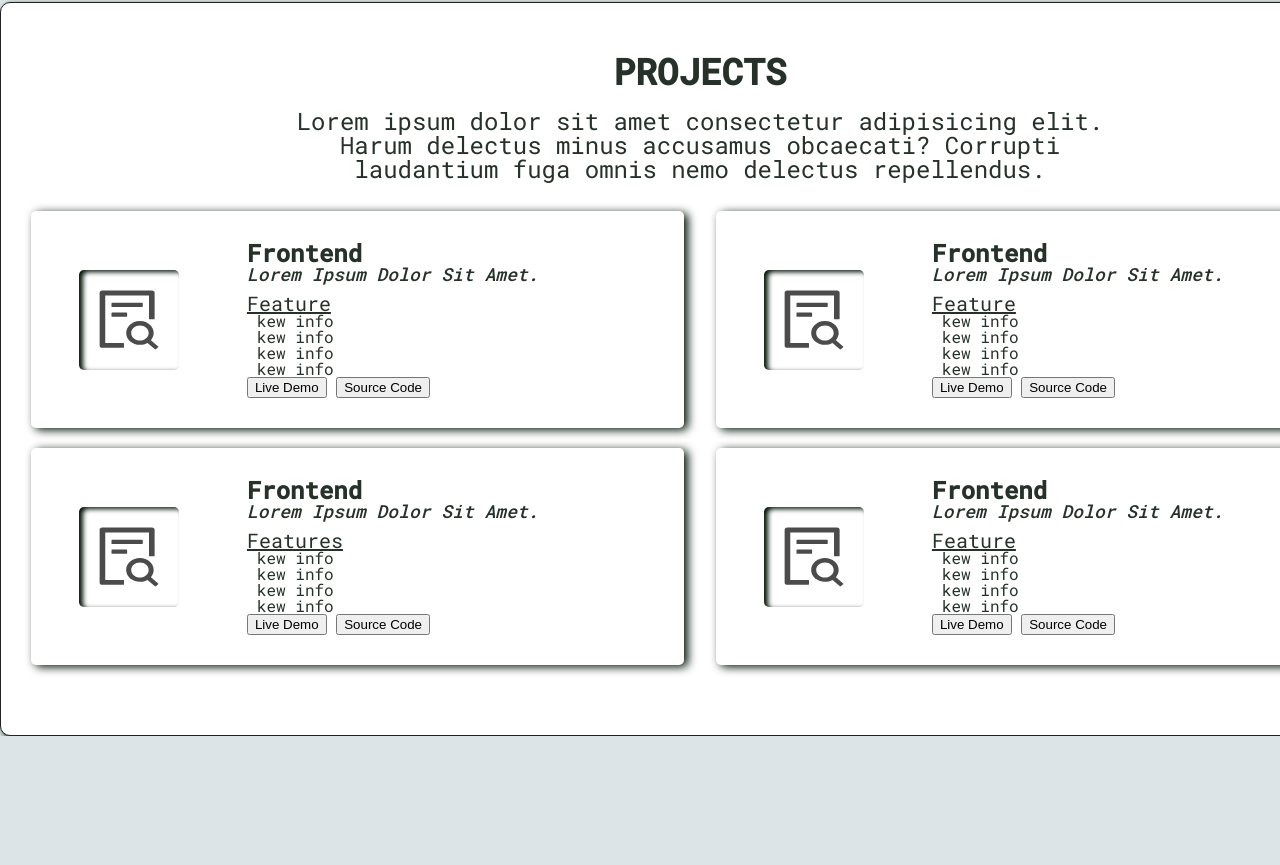
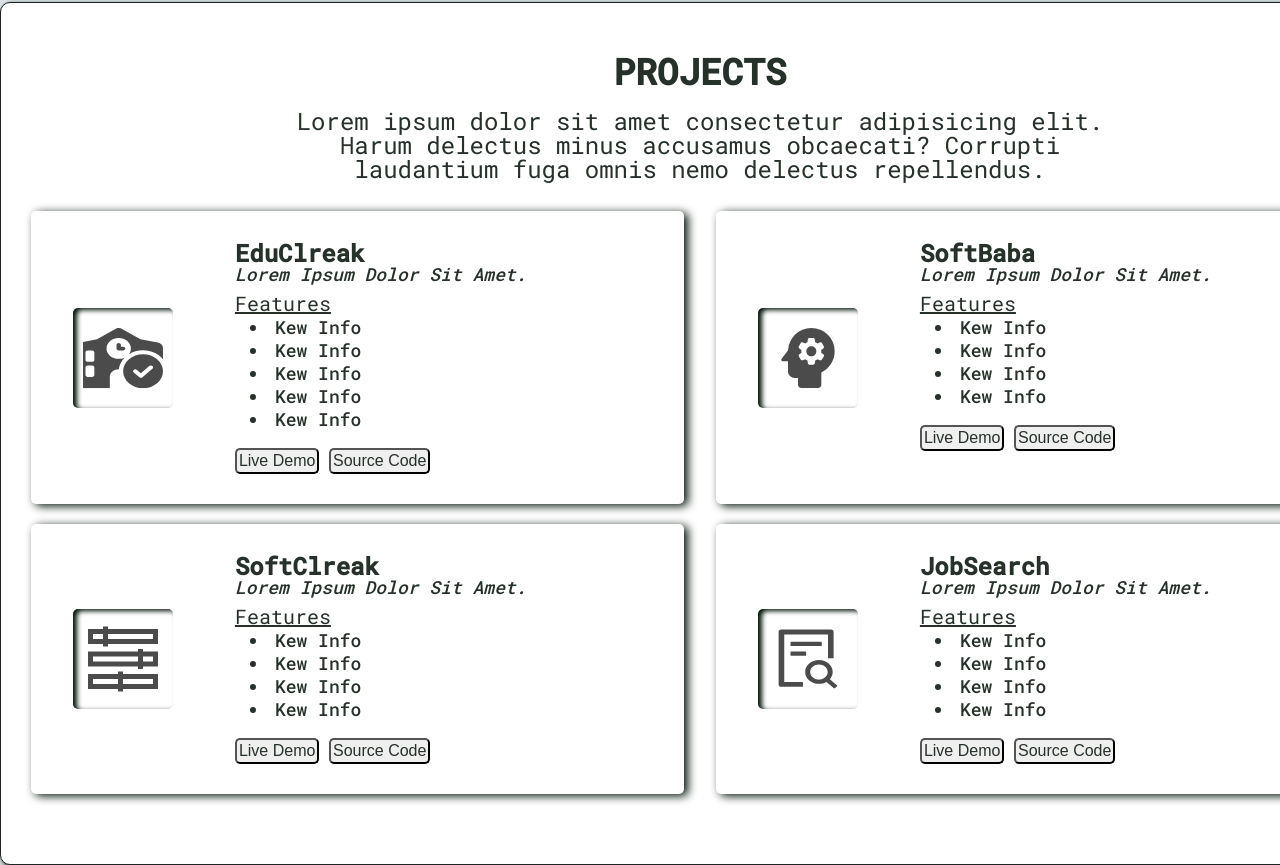
Before and after one commit to rusulazomsumon/ras-portfolio, a plain HTML site: page index.html in a window 1280 px wide. Shown: the part 1454-2319 px from the top of the page. Before the commit the page ends 2190 px from the top, so only its background shows below. Drawn offline with nearby package versions, Linux system fonts and the light colour scheme.

Commit message:
done till services

```diff
--- a/index.html
+++ b/index.html
@@ -192,13 +192,36 @@
                         <div class="projects-item">
                             <div class="projects-item-icon-area">
                                 <div class="projects-icon-holder">
-                                    <img src="./media/icons/jobSeach.svg" alt="fontend icon">
+                                    <img src="./media/icons/educlreak.svg" alt="educlreak icon">
                                 </div>
                             </div>
                             <div class="projects-item-detail">
-                                <h1>Frontend</h1>
+                                <h1>EduClreak</h1>
                                 <p>Lorem ipsum dolor sit amet.</p>
-                                <h3>Feature</h3>
+                                <h3>Features</h3>
+                                <ul>
+                                    <li>kew info</li>
+                                    <li>kew info</li>
+                                    <li>kew info</li>
+                                    <li>kew info</li>
+                                    <li>kew info</li>
+                                </ul>
+                                <div class="btn-container">
+                                    <button>Live Demo</button>
+                                    <button>Source Code</button>
+                                </div>
+                            </div>
+                        </div>
+                        <div class="projects-item">
+                            <div class="projects-item-icon-area">
+                                <div class="projects-icon-holder">
+                                    <img src="./media/icons/softbaba.svg" alt="softbaba icon">
+                                </div>
+                            </div>
+                            <div class="projects-item-detail">
+                                <h1>SoftBaba</h1>
+                                <p>Lorem ipsum dolor sit amet.</p>
+                                <h3>Features</h3>
                                 <ul>
                                     <li>kew info</li>
                                     <li>kew info</li>
@@ -214,33 +237,11 @@
                         <div class="projects-item">
                             <div class="projects-item-icon-area">
                                 <div class="projects-icon-holder">
-                                    <img src="./media/icons/jobSeach.svg" alt="fontend icon">
+                                    <img src="./media/icons/softclreak.svg" alt="fontend icon">
                                 </div>
                             </div>
                             <div class="projects-item-detail">
-                                <h1>Frontend</h1>
-                                <p>Lorem ipsum dolor sit amet.</p>
-                                <h3>Feature</h3>
-                                <ul>
-                                    <li>kew info</li>
-                                    <li>kew info</li>
-                                    <li>kew info</li>
-                                    <li>kew info</li>
-                                </ul>
-                                <div class="btn-container">
-                                    <button>Live Demo</button>
-                                    <button>Source Code</button>
-                                </div>
-                            </div>
-                        </div>
-                        <div class="projects-item">
-                            <div class="projects-item-icon-area">
-                                <div class="projects-icon-holder">
-                                    <img src="./media/icons/jobSeach.svg" alt="fontend icon">
-                                </div>
-                            </div>
-                            <div class="projects-item-detail">
-                                <h1>Frontend</h1>
+                                <h1>SoftClreak</h1>
                                 <p>Lorem ipsum dolor sit amet.</p>
                                 <h3>Features</h3>
                                 <ul>
@@ -262,9 +263,9 @@
                                 </div>
                             </div>
                             <div class="projects-item-detail">
-                                <h1>Frontend</h1>
+                                <h1>JobSearch</h1>
                                 <p>Lorem ipsum dolor sit amet.</p>
-                                <h3>Feature</h3>
+                                <h3>Features</h3>
                                 <ul>
                                     <li>kew info</li>
                                     <li>kew info</li>
--- a/styles/style.css
+++ b/styles/style.css
@@ -185,9 +185,8 @@ nav{
 }
 
 .hire-me-btn-container button:hover{
-    border: 5px solid 263229;
     background-color: #263229;
-    border-radius: 10px;
+    border-radius: 5px;
     text-transform: uppercase;
     color: #ffffff;
     cursor: pointer;
@@ -242,15 +241,47 @@ nav{
     grid-template-columns: 1fr 1fr 1fr;
     column-gap: 2rem;
 }
+
+.btn-container{
+    width: 100%;
+    height: 20%;
+    margin-top: 20px;
+}
+
+.btn-container button{
+    padding: 2px;
+    border-radius: 5px;
+
+    font-size: 16px;
+    font-weight: 500;
+    text-transform: capitalize;
+
+    color:#263229;
+
+    transition: transform .8s;
+}
+
+.btn-container button:hover{
+    border-radius: 10px;
+    color: #ffffff;
+    background-color: #263229;
+    cursor: pointer;
+
+    font-size: 16px;
+    font-weight: bold;
+    text-transform: uppercase;
+
+    transform: translateY(-10px);
+}
 /* ######## Common Section End ######### */
+
 /* #####3333333333###### Skill Section Items Property Start ###3333333333##### */
 .skill-item{
     width: 100%;
     height: auto;
+    border-radius: 5px;
     border: 0.5px solid #021407;
     box-shadow: 2px 2px 5px #021407;
-
-    border-radius: 5px;
 
     align-items: center;
 }
@@ -334,6 +365,8 @@ nav{
     align-items: center;
 }
 .projects-item-detail{
+    width: 70%;
+    height: auto;
     margin: 30px 20px;
 }
 .projects-item-detail h1{
@@ -359,8 +392,20 @@ nav{
 .projects-item-detail ul{
     margin-left: 10px;
 }
+.projects-item-detail ul>li{
+    margin-top: 5px;
+    margin-left: 5px;
+    font-size: 18px;
+    font-weight: 500;
+    color: #263229;
+    text-transform: capitalize;
+
+    list-style:inside;
+}
 /*
 TODO: Internal Page linking trasalation speed smooth
 TODO: Skill and other section card hover action
 TODO: Add oppacity .7 every picture and icon
+TODO: Add link to social icon.
+
 */
```
Also changed, not shown: media/icons/educlreak.svg (added), media/icons/softbaba.svg (added), media/icons/softclreak.svg (added).
